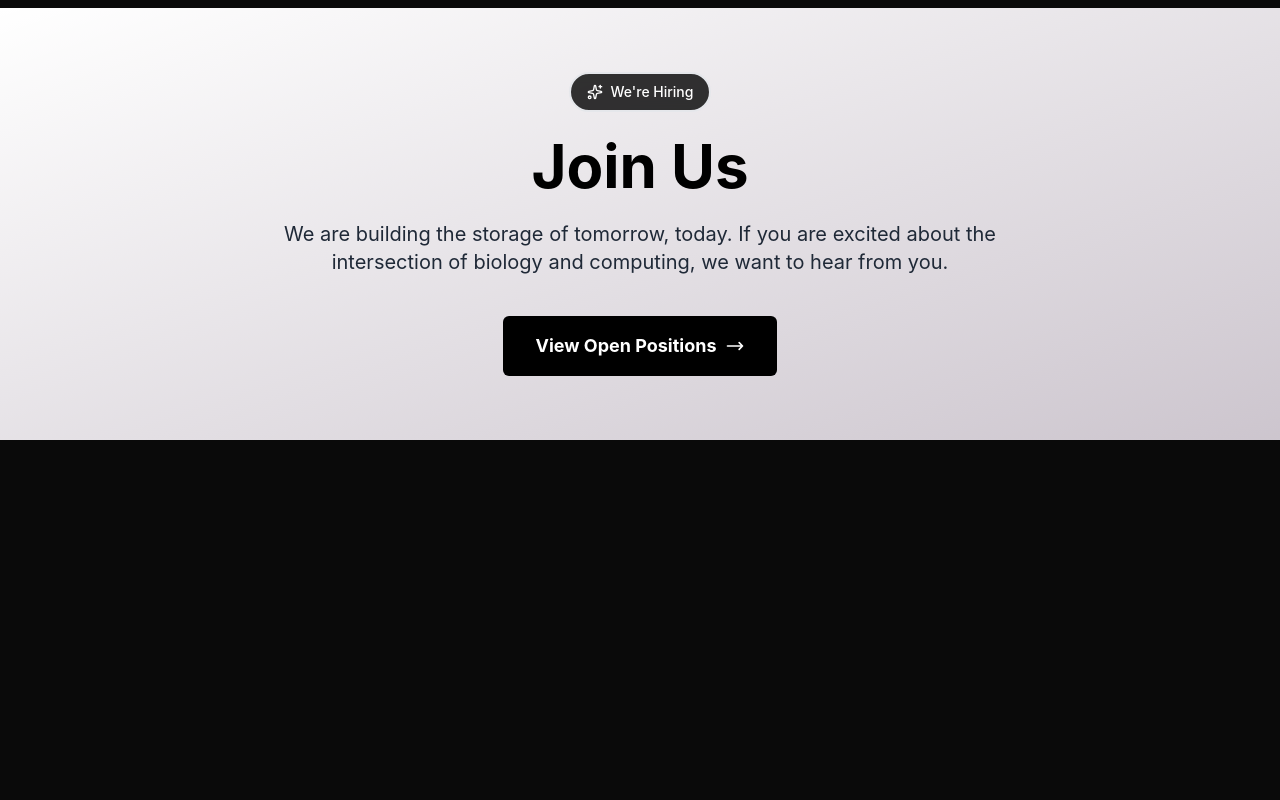
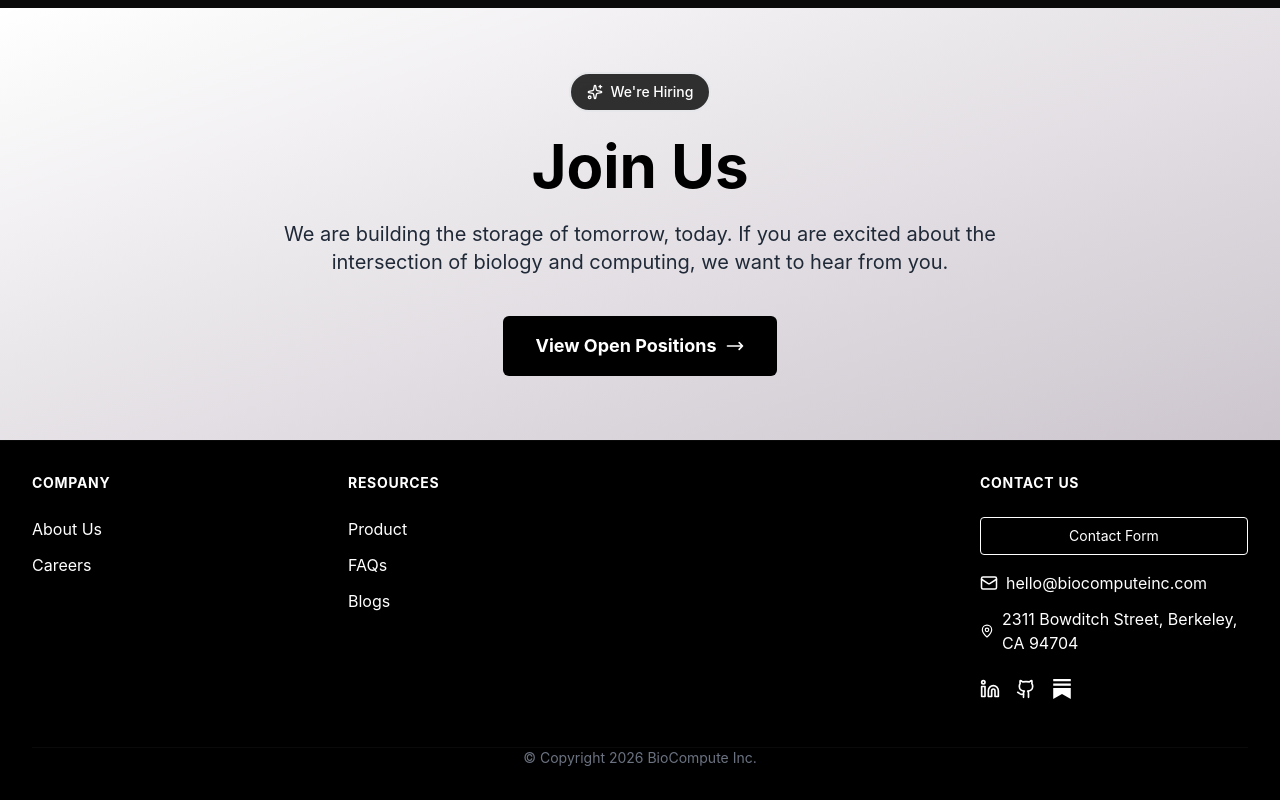
Before and after one commit to biocompute-inc/BioCompute_Website_Revamp_Demo, a Next.js app: page /about in a window 1280 px wide. Shown: the part 3839-4639 px from the top of the page. Before the commit the page ends 4279 px from the top, so only its background shows below. Built offline with nearby package versions, Linux system fonts and the light colour scheme; no server answers.

Commit message:
One-page redesign: layout keeps site header/footer on non-home routes

```diff
--- a/app/layout.tsx
+++ b/app/layout.tsx
@@ -1,5 +1,8 @@
 import type { Metadata } from 'next';
 import './globals.css';
+import Header from '@/components/Header';
+import Footer from '@/components/Footer';
+import Chrome from '@/components/Chrome';
 
 export const metadata: Metadata = {
   title: 'BioCompute Inc. - DNA-Based Data Storage',
@@ -22,7 +25,9 @@ export default function RootLayout({
   return (
     <html lang="en">
       <body className="bg-dark text-white">
-        <main>{children}</main>
+        <Chrome header={<Header />} footer={<Footer />}>
+          <main>{children}</main>
+        </Chrome>
       </body>
     </html>
   );
```
